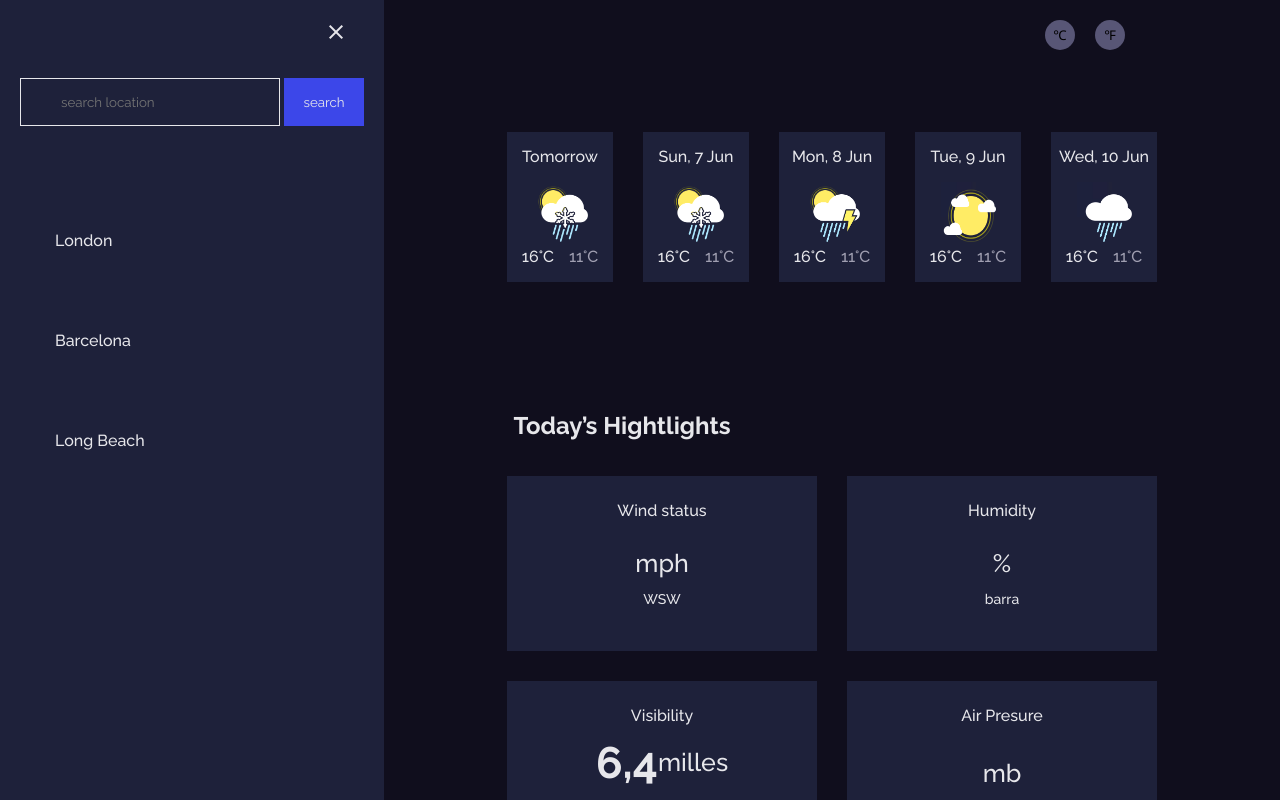
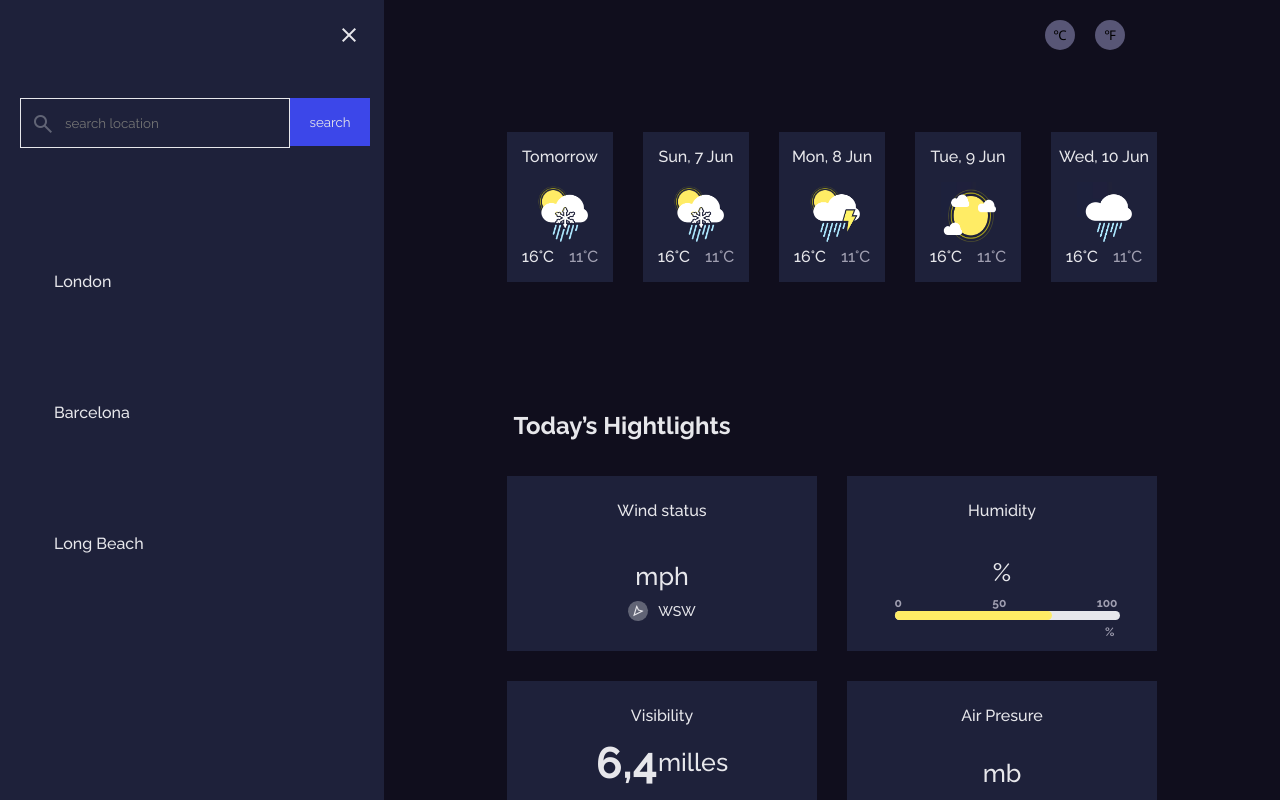
Before and after one commit to jarvinc3/AppDelClima, a Next.js app: page / in a window 1280 px wide. Both pictures are taken after a click on the button "Search for places". Shown: the top 800 px of the page. Built offline with nearby package versions, Linux system fonts and the light colour scheme; no server answers.

Commit message:
buscador y geolocalizacion

```diff
--- a/components/cards.js
+++ b/components/cards.js
@@ -1,5 +1,6 @@
 import "../components/css/cards.css"
 import { useEffect, useState } from "react"
+import Image from "next/image";
 
 
 function MediumCard(cont) {
@@ -13,7 +14,9 @@ function MediumCard(cont) {
         <p>{cont.datoAdd}</p>
       </section>
       <section className="dato3">
+        <span className="span">{cont.datoI}</span>
         <p>{cont.dato3}</p>
+        {cont.datoBarra}
       </section>
     </div>
   )
@@ -33,27 +36,15 @@ function LowCards(cont) {
   )
 }
 
-export default function Cards()  {
-  const KEY = "015377a0be139009cc8b4ded78d23a1b";
-  const city = "london";
-  const [datos, setDatos] = useState();
-
-    useEffect(() => {
-        const promesa = fetch(`https://api.openweathermap.org/data/2.5/weather?q=${city}&appid=${KEY}&units=metric`)
-        Promise.all([promesa]).then(async (values) => {
-            const data = await values[0].json();
-            setDatos(data);
-        })
-    }, []);
-
+export default function Cards({datos})  {
 
 
   return (
     <main className="principal-container">
       <h1>Today’s Hightlights</h1>
       <div className="cards-container">
-        <MediumCard dato1= "Wind status"  dato2={datos?.wind.speed} datoAdd= " mph" dato3= " WSW" />
-        <MediumCard dato1= "Humidity"  dato2= {datos?.main.humidity} datoAdd= " %" dato3= "barra" />
+        <MediumCard dato1= "Wind status"  dato2={datos?.wind.speed} datoAdd= " mph" datoI={<span class="material-symbols-outlined icon">near_me</span>} dato3= " WSW" />
+        <MediumCard dato1= "Humidity"  dato2= {datos?.main.humidity} datoAdd= " %" datoBarra= { <div className="barra-interactiva"><div className="numbers"> <p>0</p> <p>50</p> <p>100</p> </div><div className="barra-porcentual"><div className="amarillo"></div></div><div className="porcentaje-humedad"><p>%</p> </div> </div>} />
         <LowCards dato1= "Visibility"  dato2= "6,4 " datoAdd= " milles" />
         <LowCards dato1= "Air Presure"  dato2={datos?.main.pressure} datoAdd= " mb" />
       </div>
--- a/components/css/cards.css
+++ b/components/css/cards.css
@@ -32,7 +32,7 @@
   flex-direction: column;
   align-items: center;
   gap: 10px;
-  padding: 25px 0;
+  padding: 25px 0 0;
 }
 
 .only-card-low {
@@ -102,6 +102,27 @@
   color: #E7E7EB;
 }
 
+.dato3{
+  display: flex;
+  gap: 10px;
+}
+span.span{
+  margin-block-end: 20px;
+}
+
+.icon {
+  color: #E7E7EB;
+  transform: rotate(175deg);
+  background: #616475;
+  border-radius: 30px;
+  height: 20px;
+  width: 20px;
+  font-size: 15px !important;
+  display: flex !important;
+  align-items: center;
+  justify-content: center;
+}
+
 .dato3 > p {
   font-family: Raleway;
   font-size: 14px;
@@ -110,7 +131,68 @@
   letter-spacing: 0em;
   text-align: left;
   color: #E7E7EB;
+  display: contents;
 
+}
+
+.barra-interactiva{
+  height: 55px;
+}
+
+.barra-porcentual {
+  display: flex;
+  justify-content: flex-start;
+  align-items: flex-start;
+  border-radius: 80px;
+  background: #E7E7EB;
+  width: 225px;
+  height: 9px;
+  height: 9px;
+}
+
+.amarillo {
+ border-radius: 80px;
+ background: #FFEC65;
+ width: 70%;
+ height: 9px;
+ margin: 0;
+ padding: 0;
+ box-sizing: border-box;
+}
+
+.numbers {
+  display: flex;
+  align-items: center;
+  justify-content: space-between;
+  width: 223px ;
+  color: #A09FB1;
+  text-align: center;
+  font-family: Raleway;
+  font-size: 12px;
+  font-style: normal;
+  font-weight: 700;
+  line-height: normal;
+  padding-bottom: 5px;
+  height: 15px;
+
+}
+
+.porcentaje-humedad {
+  padding-top: 5px;
+  width:220px ;
+  display: flex;
+  justify-content: flex-end;
+  align-items: end;
+  height: 20px;
+}
+.porcentaje-humedad > :first-child {
+  color: #A09FB1;
+  text-align: center;
+  font-family: Raleway;
+  font-size: 12px;
+  font-style: normal;
+  font-weight: 700;
+  line-height: normal;
 }
 
 @media screen and (min-width: 1280px) {
@@ -141,6 +223,7 @@
       display: flex;
       width: 310px;
       height: 175px;
+      gap: 0;
     }
     .only-card-low{
       width: 310px;
--- a/components/css/search.css
+++ b/components/css/search.css
@@ -20,7 +20,7 @@
     height: 7%;
     display: flex;
     justify-content: flex-end;
-    padding: 20px 10px;
+    padding: 20px 0;
 }
 
 .icon-close{
@@ -28,9 +28,9 @@
     height: 30px;
     flex-shrink: 0;
     color: #E7E7EB;
-    display: flex;
-    justify-content: center;
-    align-items: center;
+    display: flex !important;
+    justify-content: center !important;
+    align-items: center !important;
 }
 
 .icon-close:hover{
@@ -43,18 +43,48 @@
 }
 
 .busqueda{
-    height: 10%;
+    height: 15%;
     display: flex;
     justify-content: space-between;
+    padding-block-start: 20px;
+}
+
+.input-container{
+    display: flex;
+    border: 1px solid #E7E7EB;
+    height: 50px;
+    width: 240px;
+}
+
+.buscar{
+    display: flex !important;
+    align-items: center;
+    height: 50px;
+    color: #616475;
+    padding: 0 0 0 10px;
 }
 
 .input{
-    width: 260px;
-    height: 48px;
+    width: 205px;
+    height: 50px;
     flex-shrink: 0;
-    border: 1px solid #E7E7EB;
+    border-style: none;
     background-color: transparent;
-    padding: 0 0 0 40px;
+    padding: 0 0 0 10px;
+    color: #E7E7EB;
+}
+
+input:focus{
+    outline: none;
+}
+
+input::placeholder{
+    border-style: none;
+}
+
+.input-container:hover{
+    box-shadow: 0px 0px 8px 0px #9090ff;
+    border-radius: 5px;
 }
 
 .btn-search{
@@ -64,6 +94,24 @@
     color: #E7E7EB;
     background: #3C47E9;
     border: none;
+    cursor: pointer;
+}
+
+.btn-search:hover{
+    box-shadow: 0px 0px 8px 0px #9090ff;
+    border-radius: 5px;
+}
+
+.listas-container {
+    height: 78%;
+}
+
+ul{
+    height: 100%;
+}
+
+.liListas{
+    height: 15%;
 }
 
 li {
@@ -73,23 +121,42 @@ li {
     font-style: normal;
     font-weight: 500;
     line-height: normal;
-    height: 100px;
-    padding: 20px 35px;
+    height: 70px;
+    padding: 4px;
     display: flex;
     align-items: center;
+    justify-content: space-between;
 }
 
 li:hover{
-    width: 351px;
-    height: 70px;
     border: 1px solid #616475;
 
+}
+
+.flecita{
+    display: contents !important;
+    color: #616475;
+    font-size: 15px !important;
+
+}
+
+li > p {
+    display: flex;
+    align-items: center;
+    padding: 30px;
 }
 
 @media screen and (min-width: 1280px) {
     .container-nav{
       width: 30%;
       height: 140%;
-
+    }
+    .input{
+        border-style: none;
+        width: 235px;
+        height: 48px;
+    }
+    .input-container{
+        width: 270px;
     }
 }
--- a/components/css/vista.css
+++ b/components/css/vista.css
@@ -198,7 +198,7 @@ span.material-symbols-outlined.location-on {
 
 .location-on > p {
     color: #6E707A;
-    width: 70px;
+    width: 90px;
 
 }
 
@@ -224,7 +224,7 @@ span.material-symbols-outlined.location-on {
         width: 50px;
     }
     .clima-grafic{
-        height: 60%;
+        height: 55%;
         bottom: 270px;
     }
 }
--- a/components/search.js
+++ b/components/search.js
@@ -1,7 +1,10 @@
+import { useState } from "react";
 import "./css/search.css"
 
 
-export default function Search() {
+export default function Search({setCity}) {
+  const [selectedCity, setSelectedCity] = useState(null);
+
 
   function aparecer() {
     const desaparece = document.querySelector("#containerNav")
@@ -9,6 +12,25 @@ export default function Search() {
     desaparece.classList.add("active")
 
   }
+  const [searchValue, setSearchValue] = useState('');
+
+  const handleInputChange = (event) => {
+    setSearchValue(event.target.value);
+  };
+
+  const handleSearchClick = () => {
+    setCity(searchValue);
+    setSearchValue('');
+    setSelectedCity(null);
+  };
+
+
+  const handleCityClick = (cityName) => {
+    setCity(cityName);
+    setSelectedCity(cityName);
+  };
+
+
 
   return (
     <nav className="container-nav active" id="containerNav" >
@@ -16,14 +38,17 @@ export default function Search() {
         <span onClick={aparecer} class="material-symbols-outlined icon-close">close</span>
       </div>
       <div className="busqueda">
-        <input className="input" type="text" placeholder="search location"/>
-        <button className="btn-search" >search</button>
+        <div className="input-container">
+          <span class="material-symbols-outlined buscar">search</span>
+          <input onChange={handleInputChange}  value={searchValue} className="input" type="text" placeholder="search location" />
+        </div>
+        <button onClick={handleSearchClick}  className="btn-search" >search</button>
       </div>
       <div className="listas-container" >
         <ul>
-          <li>London</li>
-          <li>Barcelona</li>
-          <li>Long Beach</li>
+          <div  onClick={() => handleCityClick('london')} className="liListas"><li><p className="li">London</p> {selectedCity === 'london' && <span class="material-symbols-outlined flecita">arrow_forward_ios</span>} </li></div>
+          <div  onClick={() => handleCityClick('barcelona')} className="liListas"><li><p className="li">Barcelona</p> {selectedCity === 'barcelona' && <span class="material-symbols-outlined flecita">arrow_forward_ios</span>} </li> </div>
+          <div  onClick={() => handleCityClick('long beach')} className="liListas"><li><p className="li">Long Beach</p> {selectedCity === 'long beach' && <span class="material-symbols-outlined flecita">arrow_forward_ios</span>} </li></div>
         </ul>
       </div>
     </nav>
--- a/components/vista.js
+++ b/components/vista.js
@@ -3,7 +3,7 @@ import "../components/css/vista.css"
 import Image from "next/image";
 
 
-function Vista() {
+function Vista({datos, updateMyLocation}) {
 
     function desaparecer() {
         const desaparece = document.querySelector("#containerNav")
@@ -11,17 +11,11 @@ function Vista() {
         desaparece.classList.remove("active")
 
       }
-    const KEY = "015377a0be139009cc8b4ded78d23a1b";
-    const city = "london";
-    const [datos, setDatos] = useState();
 
-    useEffect(() => {
-        const promesa = fetch(`https://api.openweathermap.org/data/2.5/weather?q=${city}&appid=${KEY}&units=metric`)
-        Promise.all([promesa]).then(async (values) => {
-            const data = await values[0].json();
-            setDatos(data);
-        })
-    }, []);
+    const handleMyLocationClick = () => {
+        updateMyLocation();
+      };
+
 
   return (
     <div className='container-principal'>
@@ -32,7 +26,7 @@ function Vista() {
                 <button onClick={desaparecer} className="open-search">Search for places</button>
             </div>
             <div className="my_location_container">
-            <span class="material-symbols-outlined my-location">my_location</span>
+            <span  onClick={handleMyLocationClick}  class="material-symbols-outlined my-location">my_location</span>
             </div>
         </section>
 
--- a/src/app/page.js
+++ b/src/app/page.js
@@ -9,28 +9,44 @@ import { useEffect, useState } from "react"
 
 export default function Home() {
   const KEY = "015377a0be139009cc8b4ded78d23a1b";
-  const city = "london";
+  const [city, setCity] = useState('london');
   const [datos, setDatos] = useState();
 
   useEffect(() => {
-      const promesa = fetch(`https://api.openweathermap.org/data/2.5/weather?q=${city}&appid=${KEY}&units=metric`)
-      Promise.all([promesa]).then(async (values) => {
-          const data = await values[0].json();
-          setDatos(data);
-      })
-  }, []);
+    const promesa = fetch(`https://api.openweathermap.org/data/2.5/weather?q=${city}&appid=${KEY}&units=metric`)
+    Promise.all([promesa]).then(async (values) => {
+      const data = await values[0].json();
+      if (data.cod === '404') {
+        console.error(data.message);
+      } else {
+        setDatos(data);
+      }
+    })
+  }, [city]);
+
+  const updateMyLocation = () => {
+    navigator.geolocation.getCurrentPosition(async (position) => {
+      const lat = position.coords.latitude;
+      const lon = position.coords.longitude;
+      const response = await fetch(`https://api.bigdatacloud.net/data/reverse-geocode-client?latitude=${lat}&longitude=${lon}&localityLanguage=en`);
+      const data = await response.json();
+      setCity(data.locality);
+    });
+  };
+
+
 
 
   return (
 
     <main className='principal'>
       <Link rel="stylesheet" href="https://fonts.googleapis.com/css2?family=Material+Symbols+Outlined:opsz,wght,FILL,GRAD@48,400,1,0" />
-      <Search />
-      <Vista />
+      <Search datos={datos} setCity={setCity} />
+      <Vista datos={datos} updateMyLocation={updateMyLocation} />
 
       <div className='cards-div'>
       <MiniCards />
-      <Cards />
+      <Cards datos={datos}/>
       <footer>
         <div className='div-footer'>
           <p className='p1'>created by</p>
```
Also changed, not shown: public/barra.jpg (added).
